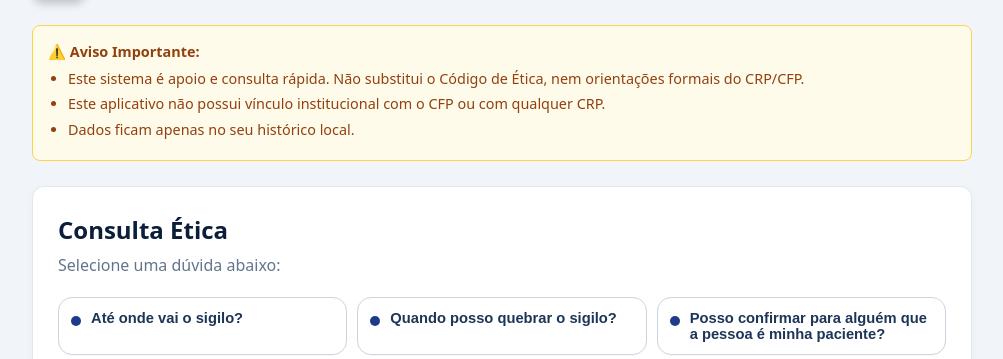
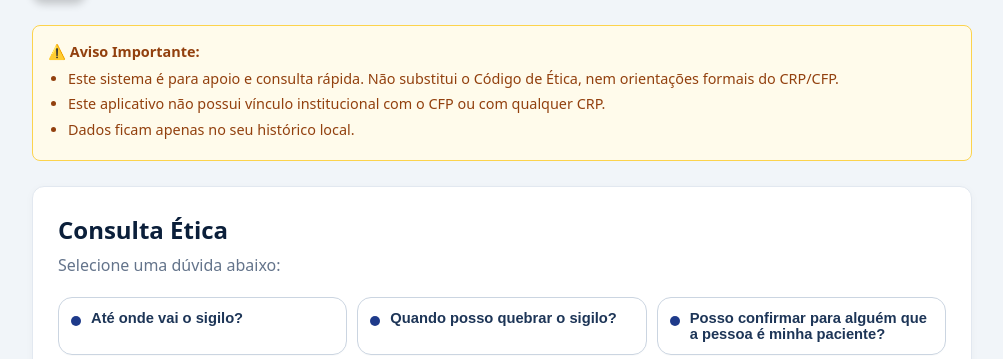
Before and after one commit to sabrinaandraderocha-cmyk/ethospsi, a Flask app: page / in a window 1280 px wide. Shown: the part 75-434 px from the top of the page, without its empty margins (138-1141 px from the left). Run offline with Flask 3, Linux system fonts and the light colour scheme; data comes from the database, SQL or seed files in the repository.

Commit message:
Update home.html

```diff
--- a/templates/home.html
+++ b/templates/home.html
@@ -5,7 +5,7 @@
 <div class="ethical-warning">
   <strong>⚠️ Aviso Importante:</strong>
   <ul>
-    <li>Este sistema é apoio e consulta rápida. Não substitui o Código de Ética, nem orientações formais do CRP/CFP.</li>
+    <li>Este sistema é para apoio e consulta rápida. Não substitui o Código de Ética, nem orientações formais do CRP/CFP.</li>
     <li>Este aplicativo não possui vínculo institucional com o CFP ou com qualquer CRP.</li>
     <li>Dados ficam apenas no seu histórico local.</li>
   </ul>
```
